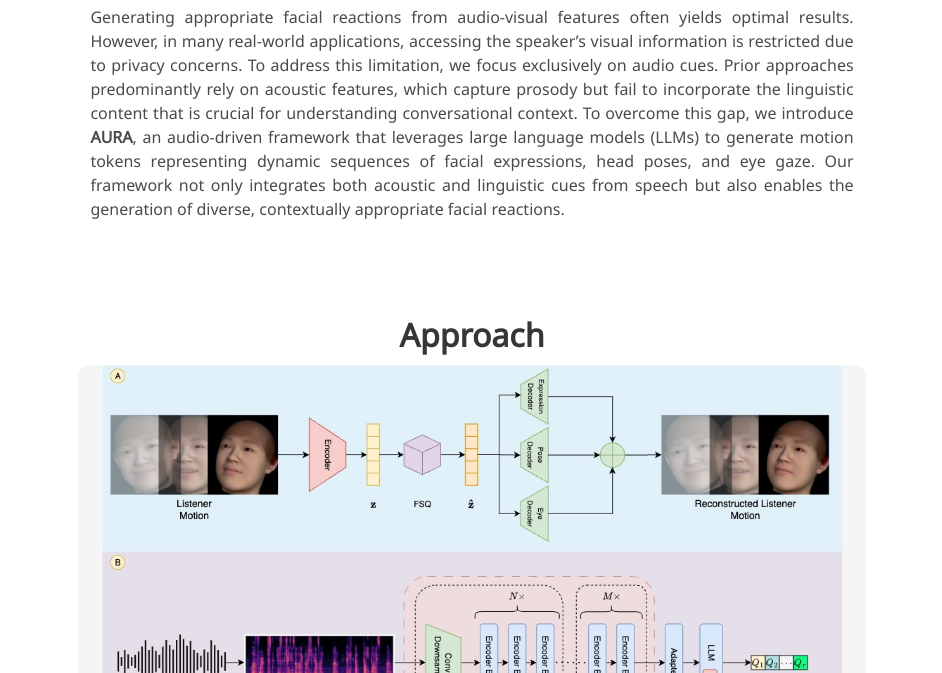
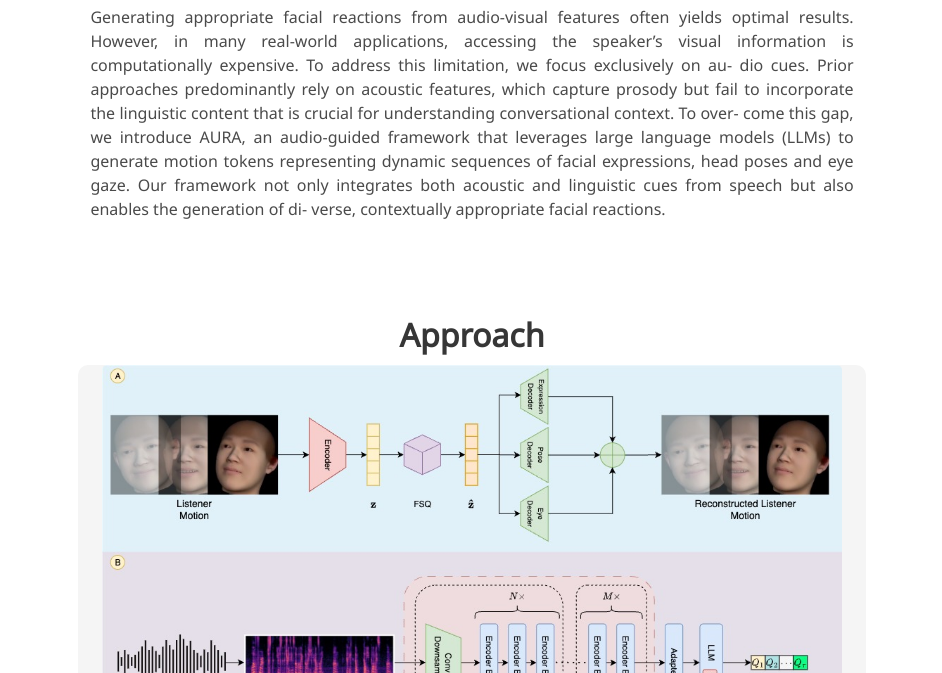
Before and after one commit to lownish23csz0010/aura, a plain HTML site: page index.html in a window 1280 px wide. Shown: the part 472-1145 px from the top of the page, without its empty margins (168-1110 px from the left). Drawn offline with nearby package versions, Linux system fonts and the light colour scheme; some icons are missing; a web font is replaced by a local one.

Commit message:
Updated name and abstract

```diff
--- a/index.html
+++ b/index.html
@@ -3,8 +3,8 @@
 <head>
   <meta charset="utf-8">
   <meta name="description"
-        content="Audio-driven facial animation">
-  <meta name="keywords" content="AURA, Generative AI, Audio-driven Animation, Facial Motion, Human Behaviour>
+        content="Audio-guided facial animation">
+  <meta name="keywords" content="AURA, Generative AI, Audio-guided Animation, Facial Motion, Human Behaviour>
   <meta name="viewport" content="width=device-width, initial-scale=1">
   <title>AURA: Audio Understanding for Responsive Animation</title>
 
@@ -88,7 +88,7 @@
     <div class="container is-max-desktop">
       <div class="columns is-centered">
         <div class="column has-text-centered">
-          <h1 class="title is-1 publication-title">AURA: <u>A</u>udio <u>U</u>nderstanding for <u>R</u>esponsive <u>A</u>nimation</h1>
+          <h1 class="title is-1 publication-title">AURA: <u>A</u>UDIO G<u>U</u>UIDED <u>R</u>ESPONSIVE <u>A</u>ANIMATION</h1>
           <div class="is-size-5 publication-authors">
             <span class="author-block">
               <a href="#">Lownish Rai Sookha</a><sup>1</sup>,</span>
@@ -237,10 +237,19 @@
         <h2 class="title is-3">Abstract</h2>
         <div class="content has-text-justified">
           <p>
-            Generating appropriate facial reactions from audio-visual features often yields optimal results.
-            However, in many real-world applications, accessing the speaker’s visual information is restricted due to privacy concerns.
-            To address this limitation, we focus exclusively on audio cues. Prior approaches predominantly rely on acoustic features, which capture prosody but
-            fail to incorporate the linguistic content that is crucial for understanding conversational context. To overcome this gap, we introduce <b>AURA</b>, an audio-driven framework that leverages large language models (LLMs) to generate motion tokens representing dynamic sequences of facial expressions, head poses, and eye gaze. Our framework not only integrates both acoustic and linguistic cues from speech but also enables the generation of diverse, contextually appropriate facial reactions.
+            Generating appropriate facial reactions from audio-visual features
+        often yields optimal results. However, in many real-world applications,
+        accessing the speaker’s visual information is computationally
+        expensive. To address this limitation, we focus exclusively on au-
+        dio cues. Prior approaches predominantly rely on acoustic features,
+        which capture prosody but fail to incorporate the linguistic content
+        that is crucial for understanding conversational context. To over-
+        come this gap, we introduce AURA, an audio-guided framework that
+        leverages large language models (LLMs) to generate motion tokens
+        representing dynamic sequences of facial expressions, head poses
+        and eye gaze. Our framework not only integrates both acoustic and
+        linguistic cues from speech but also enables the generation of di-
+        verse, contextually appropriate facial reactions.
           </p>
 
         </div>
```
